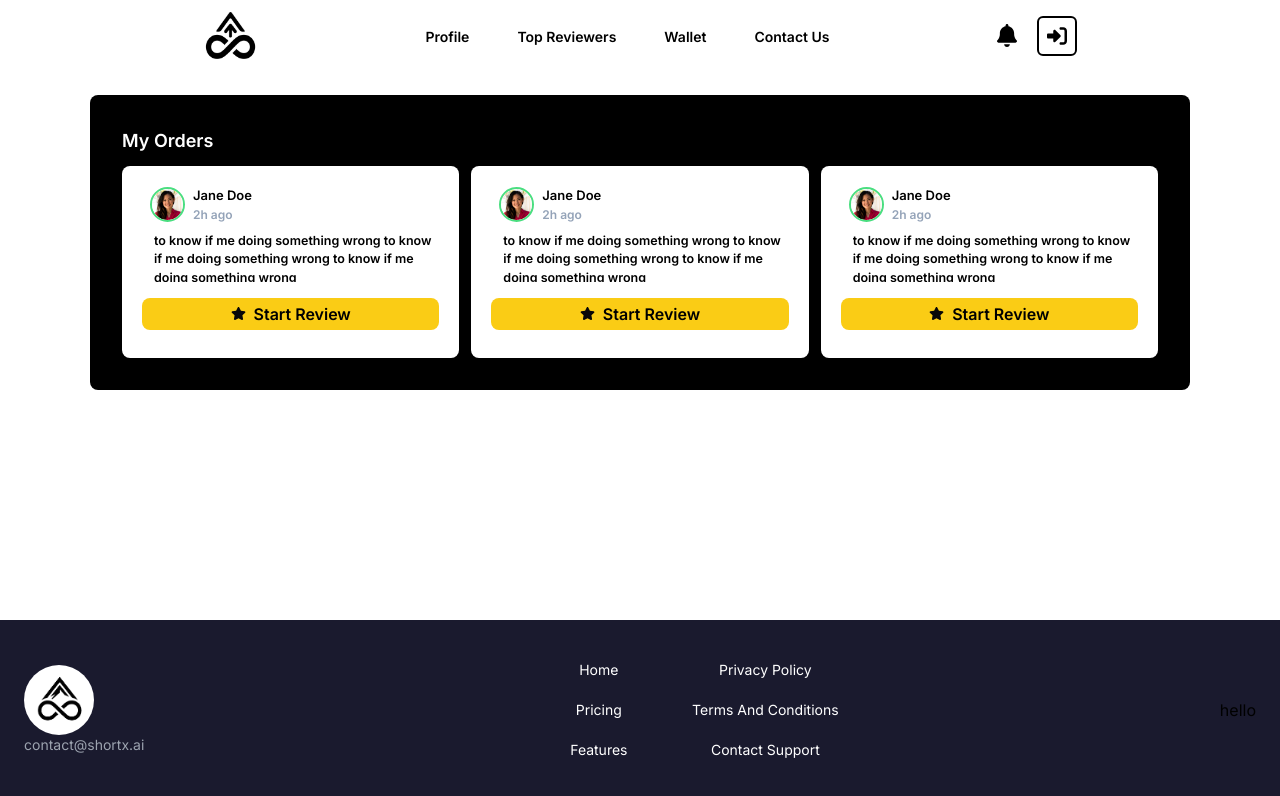
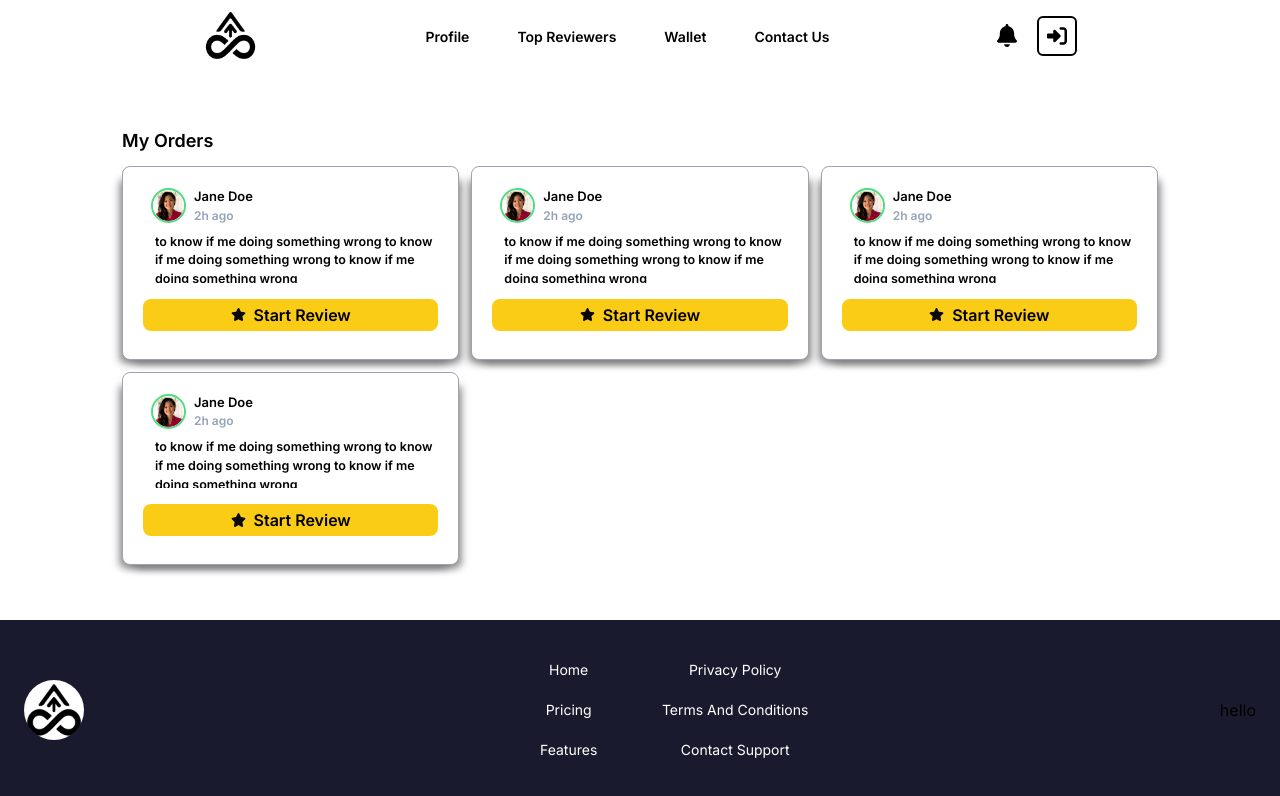
Before and after one commit to KoiosPika/Trendingway, a Next.js app: page /my-orders in a window 1280 px wide. Shown: the top 796 px of the page. Built offline with nearby package versions, Linux system fonts and the light colour scheme.

Commit message:
order screen

```diff
--- a/app/(root)/contact-us/page.tsx
+++ b/app/(root)/contact-us/page.tsx
@@ -3,11 +3,11 @@ import React from 'react'
 
 const page = () => {
     return (
-        <div className='w-full h-full flex justify-center items-center bg-slate-300'>
+        <div className='w-full h-full flex justify-center items-center bg-white'>
             <div className='w-full flex flex-col max-w-[900px] justify-center items-center'>
                 <div className='my-3 justify-center items-center flex flex-col w-full'>
                     <div className='rounded-lg flex flex-col justify-center items-center my-[50px] p-3 w-full md:w-4/5 bg-white'>
-                        <p className='text-[20px] font-semibold my-5'>Contact Us</p>
+                        <p className='text-[20px] font-bold my-5'>Contact Us</p>
                         <div className='flex flex-col justify-center items-center w-4/5 gap-3 my-3'>
                             <p className='font-semibold mr-auto'>Email:</p>
                             <Input className='w-full border-2 border-black text-[16px]' />
@@ -16,7 +16,7 @@ const page = () => {
                             <p className='font-semibold mr-auto'>How can we help you:</p>
                             <Input className='w-full border-2 border-black text-[16px] h-[150px]' />
                         </div>
-                        <div className='my-5 bg-purple-700 text-white w-4/5 text-center p-2 rounded-lg'>
+                        <div className='my-5 bg-black text-white w-4/5 text-center p-2 rounded-lg'>
                             <p className='font-semibold'>Submit</p>
                         </div>
                     </div>
--- a/app/(root)/my-orders/page.tsx
+++ b/app/(root)/my-orders/page.tsx
@@ -7,10 +7,10 @@ const page = () => {
     <div className='w-full flex justify-center bg-white h-full'>
       <div className='w-full flex flex-col max-w-[1200px] justify-center items-center'>
         <div className='my-3 justify-center items-center flex flex-col w-full rounded-lg mb-auto'>
-          <div className='w-11/12 p-8 my-3 rounded-lg bg-black text-white'>
+          <div className='w-11/12 p-8 my-3 rounded-lg bg-white text-black'>
             <p className='font-semibold mb-3 text-[18px]'>My Orders</p>
             <div className='grid grid-cols-1 sm:grid-cols-2 lg:grid-cols-3 gap-3 font-semibold'>
-              <div className='flex flex-col justify-center items-center p-5 bg-white text-black rounded-lg'>
+              <div className='flex flex-col justify-center items-center p-5 bg-white text-black rounded-lg border-[0.5px] border-gray-400' style={{boxShadow: '0 8px 10px -6px gray, -8px 8px 8px -6px gray, 8px 8px 8px -6px gray'}}>
                 <div className='flex flex-row items-center gap-2 mr-auto md:ml-2'>
                   <Image src={'/images/pfp.png'} alt='pfp' className='h-[35px] w-[35px] border-2 border-green-400 rounded-full' height={1000} width={1000} />
                   <div>
@@ -24,7 +24,33 @@ const page = () => {
                   <p className='text-[13px] md:text-[16px]'>Start Review</p>
                 </Link>
               </div>
-              <div className='flex flex-col justify-center items-center p-5 bg-white text-black rounded-lg'>
+              <div className='flex flex-col justify-center items-center p-5 bg-white text-black rounded-lg border-[0.5px] border-gray-400' style={{boxShadow: '0 8px 10px -6px gray, -8px 8px 8px -6px gray, 8px 8px 8px -6px gray'}}>
+                <div className='flex flex-row items-center gap-2 mr-auto md:ml-2'>
+                  <Image src={'/images/pfp.png'} alt='pfp' className='h-[35px] w-[35px] border-2 border-green-400 rounded-full' height={1000} width={1000} />
+                  <div>
+                    <p className='text-[13px]'>Jane Doe</p>
+                    <p className='text-[12px] text-slate-400'>2h ago</p>
+                  </div>
+                </div>
+                <p className='ml-3 mt-2 mr-auto text-[12.5px] h-[50px] overflow-hidden'> to know if me doing something wrong to know if me doing something wrong to know if me doing something wrong</p>
+                <Link href={'/review/34626'} className='bg-yellow-400 w-full flex flex-row items-center justify-center gap-2 py-1 rounded-lg mt-4 mb-2'>
+                  <Image src={'/icons/star-black.svg'} alt='star' height={15} width={15} />
+                  <p className='text-[13px] md:text-[16px]'>Start Review</p>
+                </Link>
+              </div><div className='flex flex-col justify-center items-center p-5 bg-white text-black rounded-lg border-[0.5px] border-gray-400' style={{boxShadow: '0 8px 10px -6px gray, -8px 8px 8px -6px gray, 8px 8px 8px -6px gray'}}>
+                <div className='flex flex-row items-center gap-2 mr-auto md:ml-2'>
+                  <Image src={'/images/pfp.png'} alt='pfp' className='h-[35px] w-[35px] border-2 border-green-400 rounded-full' height={1000} width={1000} />
+                  <div>
+                    <p className='text-[13px]'>Jane Doe</p>
+                    <p className='text-[12px] text-slate-400'>2h ago</p>
+                  </div>
+                </div>
+                <p className='ml-3 mt-2 mr-auto text-[12.5px] h-[50px] overflow-hidden'> to know if me doing something wrong to know if me doing something wrong to know if me doing something wrong</p>
+                <Link href={'/review/34626'} className='bg-yellow-400 w-full flex flex-row items-center justify-center gap-2 py-1 rounded-lg mt-4 mb-2'>
+                  <Image src={'/icons/star-black.svg'} alt='star' height={15} width={15} />
+                  <p className='text-[13px] md:text-[16px]'>Start Review</p>
+                </Link>
+              </div><div className='flex flex-col justify-center items-center p-5 bg-white text-black rounded-lg border-[0.5px] border-gray-400' style={{boxShadow: '0 8px 10px -6px gray, -8px 8px 8px -6px gray, 8px 8px 8px -6px gray'}}>
                 <div className='flex flex-row items-center gap-2 mr-auto md:ml-2'>
                   <Image src={'/images/pfp.png'} alt='pfp' className='h-[35px] w-[35px] border-2 border-green-400 rounded-full' height={1000} width={1000} />
                   <div>
@@ -38,20 +64,7 @@ const page = () => {
                   <p className='text-[13px] md:text-[16px]'>Start Review</p>
                 </Link>
               </div>
-              <div className='flex flex-col justify-center items-center p-5 bg-white text-black rounded-lg'>
-                <div className='flex flex-row items-center gap-2 mr-auto md:ml-2'>
-                  <Image src={'/images/pfp.png'} alt='pfp' className='h-[35px] w-[35px] border-2 border-green-400 rounded-full' height={1000} width={1000} />
-                  <div>
-                    <p className='text-[13px]'>Jane Doe</p>
-                    <p className='text-[12px] text-slate-400'>2h ago</p>
-                  </div>
-                </div>
-                <p className='ml-3 mt-2 mr-auto text-[12.5px] h-[50px] overflow-hidden'> to know if me doing something wrong to know if me doing something wrong to know if me doing something wrong</p>
-                <Link href={'/review/34626'} className='bg-yellow-400 w-full flex flex-row items-center justify-center gap-2 py-1 rounded-lg mt-4 mb-2'>
-                  <Image src={'/icons/star-black.svg'} alt='star' height={15} width={15} />
-                  <p className='text-[13px] md:text-[16px]'>Start Review</p>
-                </Link>
-              </div>
+
             </div>
           </div>
         </div>
--- a/app/(root)/review/[id]/page.tsx
+++ b/app/(root)/review/[id]/page.tsx
@@ -1,16 +1,21 @@
+'use client'
+
 import { Input } from '@/components/ui/input'
 import { ScrollArea } from '@/components/ui/scroll-area'
 import Image from 'next/image'
 import React from 'react'
+import { InstagramEmbed, TikTokEmbed } from 'react-social-media-embed';
 
 const page = () => {
     return (
         <div className='w-full flex justify-center items-center bg-white h-full'>
             <div className='w-full flex flex-col max-w-[1000px] justify-center items-center'>
                 <div className='my-3 justify-center items-center flex flex-col w-full'>
-                    <div className='rounded-t-lg flex h-[660px] w-[720px] flex-row justify-center items-center mt-3 p-3 md:w-4/5 bg-white'>
-                        <iframe className='rounded-lg h-[640px] w-[360px] mr-auto' height={1000} width={1000} src="https://youtube.com/embed/Z-_lzX_jXDY?si=78Ruilahxj5JOjRM"></iframe>
-                        <ScrollArea className='w-[400px] h-[640px] bg-white rounded-tr-lg rounded-br-lg flex flex-col items-center'>
+                    <div className='rounded-t-lg flex h-[750px] w-[720px] flex-row justify-center items-center mt-3 p-3 md:w-4/5 bg-white'>
+                        <div className='rounded-lg h-[750px] w-[360px]'>
+                            <TikTokEmbed url="https://www.tiktok.com/@dustymdouglas/video/7361248935085739310?is_from_webapp=1&sender_device=pc" width={350} />
+                        </div>
+                        <ScrollArea className='w-[400px] h-[750px] bg-white rounded-tr-lg rounded-br-lg flex flex-col items-center'>
                             <div className='mt-2 font-semibold text-center'>Review</div>
                             <div className='w-full mt-2 mb-5 flex flex-col items-center justify-center'>
                                 <p className='bg-purple-500 text-white px-3 py-2 rounded-lg font-semibold mr-auto ml-5'>Content</p>
--- a/components/shared/Footer.tsx
+++ b/components/shared/Footer.tsx
@@ -7,8 +7,7 @@ const Footer = () => {
         <footer className="bg-[#1A1A2E] text-white py-10 px-6"> {/* Use your brand colors */}
             <div className="max-w-7xl mx-auto flex flex-col space-y-4 md:space-y-0 md:flex-row md:justify-between md:items-center">
                 <div className="flex flex-col items-center md:items-start">
-                    <Image className='rounded-full bg-white h-[70px] w-[70px]' src={'/logo.PNG'} alt='logo' height={1000} width={1000} />
-                    <p className="text-gray-400 text-sm">contact@shortx.ai</p>
+                    <Image className='rounded-full bg-white h-[60px] w-[60px]' src={'/images/logo_2.PNG'} alt='logo' height={1000} width={1000} />
                 </div>
                 <div className="grid grid-cols-2 gap-5 text-center text-sm">
                     <a href="/" className="hover:text-gray-200">Home</a>
--- a/components/shared/Header.tsx
+++ b/components/shared/Header.tsx
@@ -22,7 +22,7 @@ const Header = () => {
           <Link href={'/my-orders'} className='flex justify-center items-center'>
             <Image src={'/icons/bell.svg'} alt='bell' height={20} width={20} />
           </Link>
-          <Button asChild className='rounded-md bg-white border-2 border-black hover:bg-yellow-300' size={'icon'}>
+          <Button asChild className='rounded-md bg-white border-2 border-black hover:bg-yellow-400' size={'icon'}>
             <Link href={'/sign-in'}>
               <Image src={'/icons/login.svg'} alt='sigin' width={20} height={20} />
             </Link>
--- a/components/shared/NavItems.tsx
+++ b/components/shared/NavItems.tsx
@@ -42,7 +42,7 @@ const NavItems = () => {
         return (
           <li
             key={link.route}
-            className={`text-black flex-center whitespace-nowrap hover:text-black hover:bg-yellow-200 p-1 rounded-md`}
+            className={`text-black flex-center whitespace-nowrap hover:text-black hover:bg-yellow-300 p-1 rounded-md`}
           >
             <Image src={link.icon} alt='icon' height={25} width={25} className='mr-5 ml-2 md:hidden'/>
             <Link className='text-[14px] font-semibold' href={link.route}>{link.label}</Link>
--- a/package.json
+++ b/package.json
@@ -18,6 +18,7 @@
     "next": "14.2.0",
     "react": "^18",
     "react-dom": "^18",
+    "react-social-media-embed": "^2.5.13",
     "tailwind-merge": "^2.2.2",
     "tailwindcss-animate": "^1.0.7"
   },
```
Also changed, not shown: 1 other file (tests, documents, lock files or other folders).
